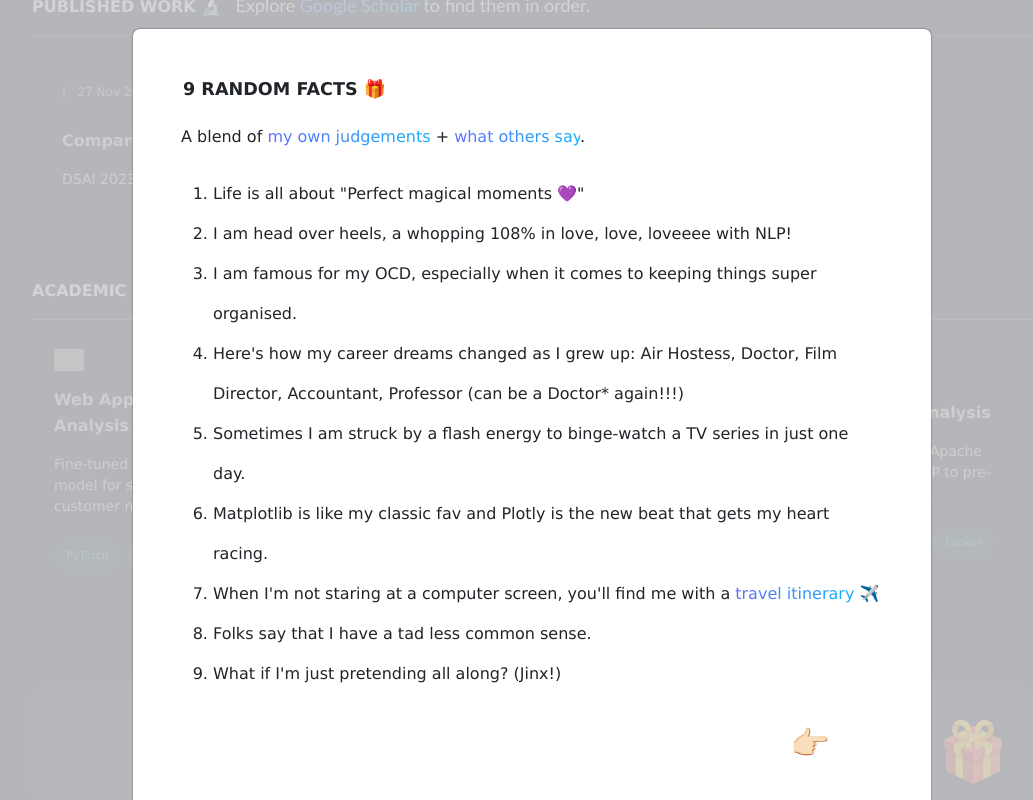
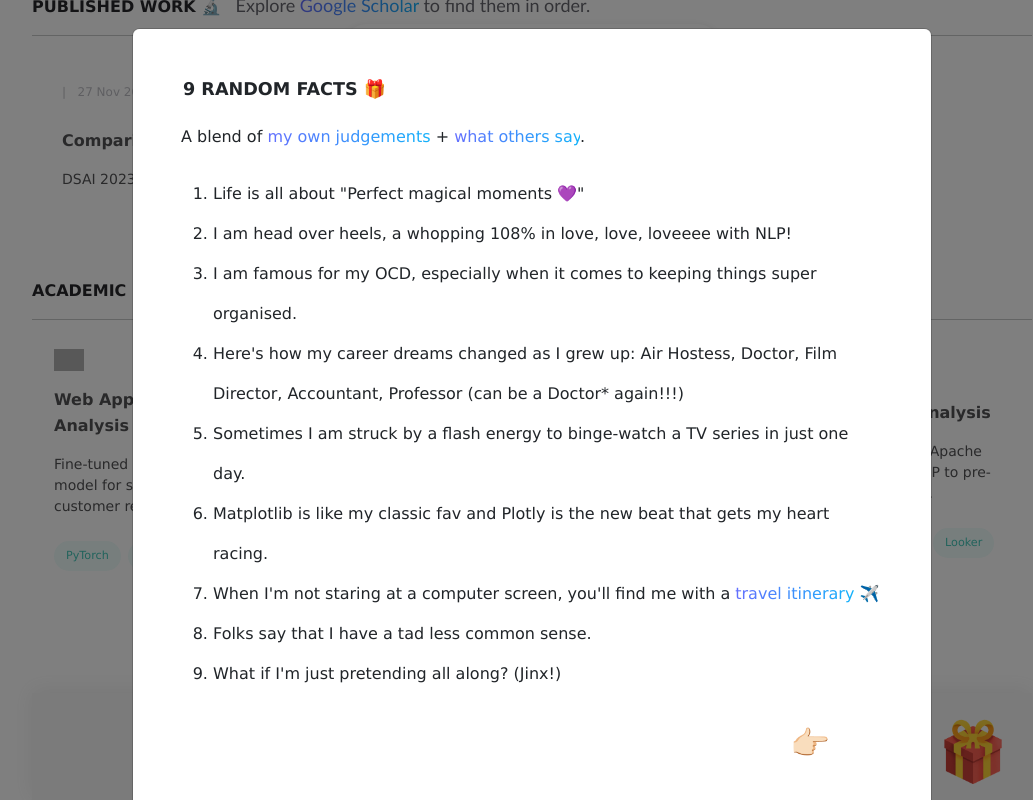
Before and after one commit to UviniR/Portfolio-V2, a Next.js app: page / in a window 1280 px wide. Both pictures are taken after a click on the element 1081 px from the left and 1570 px from the top of the page. Shown: the part 824-1624 px from the top of the page, without its empty margins (108-1141 px from the left). Built offline with nearby package versions, Linux system fonts and the light colour scheme; grey boxes are pictures that could not be loaded; a web font is replaced by a local one.

Commit message:
minor UI fixes

```diff
--- a/components/Footer/footer.component.js
+++ b/components/Footer/footer.component.js
@@ -37,14 +37,14 @@ const Footer = (props) => {
         </div>
       </div>
 
-      <Modal show={show} onHide={handleClose} centered size="lg" className={`${styles.background}`}>
-        <Modal.Body className={`modal-body px-5 py-5`}>
-          <h3 className={`text-start pb-3 ${styles.titles} ${styles.largeText} rounded`}>9 RANDOM FACTS 🎁 </h3>
-          <p className={styles.smallText}>
+      <Modal show={show} onHide={handleClose} centered size="lg">
+        <Modal.Body className={`modal-body px-5 py-5 rounded ${isLight? styles.background : styles.backgroundDark}`}>
+          <h3 className={`text-start pb-3 ${isLight? styles.titles: styles.titlesDark} ${styles.largeText} rounded`}>9 RANDOM FACTS 🎁 </h3>
+          <p className={isLight? styles.smallText:styles.smallTextDark}>
             {" "}
             A blend of <span className="gradientText">my own judgements</span> + <span className="gradientText">what others say</span>.
           </p>
-          <ol className={`${styles.list} py-2`}>
+          <ol className={`${isLight? styles.list: styles.listDark} py-2`}>
             <li>
               Life is all about <b>&quot;Perfect magical moments 💜&quot;</b>
             </li>
--- a/components/Home/homepage.component.js
+++ b/components/Home/homepage.component.js
@@ -15,7 +15,7 @@ import { IoDocumentAttach } from "react-icons/io5";
 import styles from "@styles/homepage.module.css";
 
 const Homepage = () => {
-  const [isLight, setIsLight] = useState(false)
+  const [isLight, setIsLight] = useState(true)
   const [stayLogo, setStayLogo] = useState(false);
   const [logoSize, setLogoSize] = useState(80);
   const [oldLogoSize, setOldLogoSize] = useState(80);
@@ -145,7 +145,7 @@ const Homepage = () => {
                 <h6 id="publications">
                   {" "}
                   <b className={isLight? "" : "h6Dark "}>PUBLISHED WORK 🔬</b>{" "}
-                  <span className={`text-center py-md-5 py-4 textTitle`} style={{ fontSize: "18px", color: `${isLight? "#65656d":"#e2e2ed"}` }}>
+                  <span className={`text-center py-md-5 py-4 textTitle`} style={{ fontSize: "18px", color: `${isLight? "#65656d":"#b1b1c0"}` }}>
                     &nbsp; Explore{" "}
                     <a className="navbar-brand" href="https://scholar.google.com/citations?user=P1ECyTcAAAAJ&hl=en" target="_">
                       <span className={styles.gradientText}>Google Scholar</span>
@@ -160,7 +160,7 @@ const Homepage = () => {
                 <h6 id="projects">
                   {" "}
                   <b className={isLight? "" : "h6Dark "}>ACADEMIC PROJECTS 👩🏻‍💻</b>{" "}
-                  <span className={`text-center py-md-5 py-4 textTitle`} style={{ fontSize: "18px", color: `${isLight? "#65656d":"#e2e2ed"}` }}>
+                  <span className={`text-center py-md-5 py-4 textTitle`} style={{ fontSize: "18px", color: `${isLight? "#65656d":"#b1b1c0"}` }}>
                     &nbsp; Take a stroll through my{" "}
                     <a className="navbar-brand" href="https://github.com/UviniR" target="_">
                       <span className={styles.gradientText}>GitHub repositories</span>
--- a/data/projects.js
+++ b/data/projects.js
@@ -12,7 +12,7 @@ const projects = [
         title: "Web App for Online Quizzes",
         description:
             "Developed using Python, the web app allows teachers to create quizzes and students to attempt quizzes.",
-        logo: "https://static.djangoproject.com/img/logos/django-logo-positive.png",
+        logo: "https://s3.dualstack.us-east-2.amazonaws.com/pythondotorg-assets/media/community/logos/python-logo-only.png",
         technologies: ["Django", "MySQL", "HTML", "Bootstrap"],
 
         link: "https://github.com/UviniR/Quiz-Time",
--- a/styles/footer.module.css
+++ b/styles/footer.module.css
@@ -7,7 +7,7 @@
 }
 
 .backgroundDark {
-  background-color:  rgba(15,23,42,0.7);
+  background-color:  rgba(15,23,42);
 }
 
 .titlecard {
@@ -31,12 +31,28 @@
   font-size: 100%;
 }
 
+.listDark{
+  color: #b1b1c0;
+  line-height: 2.5;
+  font-size: 100%;
+}
+
 .titles {
   padding: 2px;
   font-weight: 1000;
   font-size: 110%;
 }
 
+.titlesDark {
+  padding: 2px;
+  font-weight: 1000;
+  font-size: 110%;
+  color: #b1b1c0;
+}
+
+.smallTextDark {
+  color: #b1b1c0;
+}
 
 .footerText {
   font-size: 70%;
@@ -90,6 +106,10 @@
     font-size: 100% !important;
   }
 
+  .smallTextDark {
+    font-size: 100% !important;
+  }
+
   .extraSmallText {
     font-size: 70% !important;
   }
--- a/styles/globals.css
+++ b/styles/globals.css
@@ -186,9 +186,9 @@ a:active {
 }
 
 .footerWrapperDark {
-  box-shadow: 0 -3px 20px 0 hsla(0, 4%, 85%, 0.1);
+  box-shadow: 0 -3px 20px 0 hsla(0, 4%, 85%, 0.05);
   /* padding: 1.5rem; */
-  background-color: rgba(38, 51, 80, 0.314);
+  background-color: rgba(32, 43, 68, 0.314);
 }
 
 .page-footer {
```
